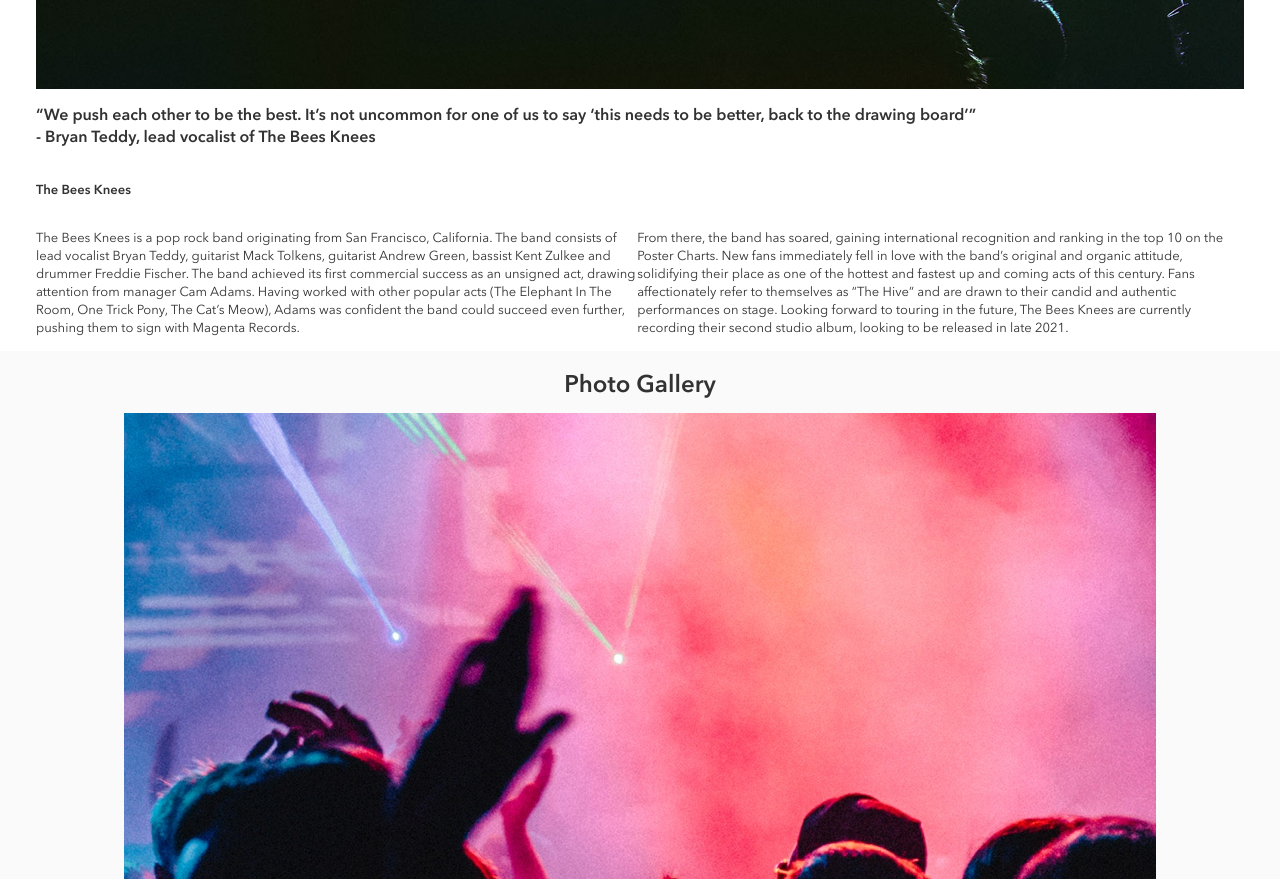
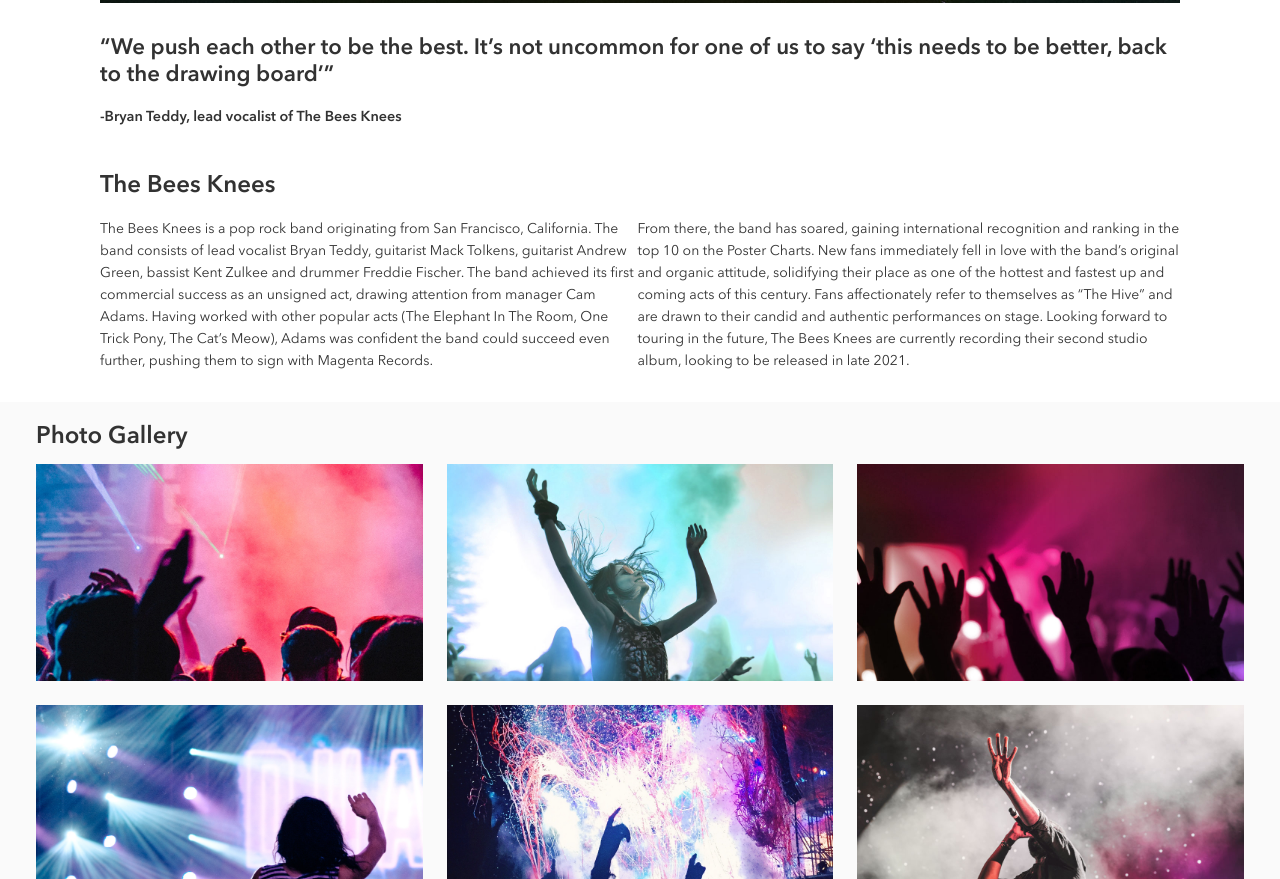
Before and after one commit to Arya-Chandran/Bandsite, a plain HTML site: page index.html in a window 1280 px wide. Shown: the part 1401-2280 px from the top of the page. Drawn offline with Linux system fonts and the light colour scheme.

Commit message:
done responsive part for gallery section

```diff
--- a/index.html
+++ b/index.html
@@ -1,5 +1,6 @@
 <!DOCTYPE html>
 <html lang="en">
+
 <head>
     <meta charset="UTF-8">
     <meta http-equiv="X-UA-Compatible" content="IE=edge">
@@ -7,6 +8,7 @@
     <link rel="stylesheet" href="./styles/bio.css">
     <title>Bandsite-BioPage</title>
 </head>
+
 <body>
     <header class="header">
         <div class="header__wrapper">
@@ -27,22 +29,17 @@
     </section>
 
 
-    <section class="band" >
+    <section class="band">
         <div class="band__wrapper">
             <h2 class="band__title">About the Musicians</h2>
-              <img
-                class="band__image"
-                src="./assets/images/band.jpg"
-                alt="Band image"
-              />
-              <h3 class="band__subtitle">
-                “We push each other to be the best. It’s not uncommon for one of us to
-                say ‘this needs to be better, back to the drawing board’” </br>
-                - Bryan Teddy, lead vocalist of The Bees Knees
-              </h3>
+            <img class="band__image" src="./assets/images/band.jpg" alt="Band image" />
+            <div class="band__subtitle">
+                <p class="band__subtitle--tag">“We push each other to be the best. It’s not uncommon for one of us to say ‘this needs to be better, back to the drawing board’”</p>
+                <p class="band__subtitle--singer"> -Bryan Teddy, lead vocalist of The Bees Knees</p>
+            </div>
 
-              <article class="band__body" >
-              <h4 >The Bees Knees</h4>
+            <article class="band__body">
+                <h4>The Bees Knees</h4>
                 <div class="band__body--content">
                     <p>
                         The Bees Knees is a pop rock band originating from San Francisco,
@@ -55,7 +52,12 @@
                         pushing them to sign with Magenta Records.
                     </p>
                     <p>
-                From there, the band has soared, gaining international recognition and ranking in the top 10 on the Poster Charts. New fans immediately fell in love with the band’s original and organic attitude, solidifying their place as one of the hottest and fastest up and coming acts of this century. Fans affectionately refer to themselves as “The Hive” and are drawn to their candid and authentic performances on stage. Looking forward to touring in the future, The Bees Knees are currently recording their second studio album, looking to be released in late 2021.
+                        From there, the band has soared, gaining international recognition and ranking in the top 10 on
+                        the Poster Charts. New fans immediately fell in love with the band’s original and organic
+                        attitude, solidifying their place as one of the hottest and fastest up and coming acts of this
+                        century. Fans affectionately refer to themselves as “The Hive” and are drawn to their candid and
+                        authentic performances on stage. Looking forward to touring in the future, The Bees Knees are
+                        currently recording their second studio album, looking to be released in late 2021.
                     </p>
                 </div>
             </article>
@@ -64,20 +66,17 @@
 
     <section class="gallery">
         <h2 class="gallery__title">Photo Gallery</h2>
-
-                <img src="./assets/images/Photo-gallery-1.jpg" alt="">
-                <img src="./assets/images/Photo-gallery-2.jpg" alt="">
-                <img src="./assets/images/Photo-gallery-3.jpg" alt="">
-
-            <img src="./assets/images/Photo-gallery-4.jpg" alt="">
-            <img src="./assets/images/Photo-gallery-5.jpg" alt="">
-            <img src="./assets/images/Photo-gallery-6.jpg" alt="">
-
-                <img src="./assets/images/Photo-gallery-7.jpg" alt="">
-                <img src="./assets/images/Photo-gallery-8.jpg" alt="">
-                <img src="./assets/images/Photo-gallery-9.jpg" alt="">
-
-
+        <div class="gallery__photos">
+          <img src="./assets/images/Photo-gallery-1.jpg" alt="" />
+          <img src="./assets/images/Photo-gallery-2.jpg" alt="" />
+          <img src="./assets/images/Photo-gallery-3.jpg" alt="" />
+          <img src="./assets/images/Photo-gallery-4.jpg" alt="" />
+          <img src="./assets/images/Photo-gallery-5.jpg" alt="" />
+          <img src="./assets/images/Photo-gallery-6.jpg" alt="" />
+          <img src="./assets/images/Photo-gallery-7.jpg" alt="" />
+          <img src="./assets/images/Photo-gallery-8.jpg" alt="" />
+          <img src="./assets/images/Photo-gallery-9.jpg" alt="" />
+        </div>
     </section>
 
     <footer class="footer">
@@ -86,11 +85,11 @@
                 <h2 class="footer__title">Get in Touch</h2>
                 <div class="footer__images">
                     <img class="footer__images--icon" src="./assets/icons/SVG/Icon-instagram.svg" alt="">
-                      <img class="footer__images--icon"src="./assets/icons/SVG/Icon-facebook.svg" alt="">
-                      <img class="footer__images--icon"src="./assets/icons/SVG/Icon-twitter.svg" alt="">
-
+                    <img class="footer__images--icon" src="./assets/icons/SVG/Icon-facebook.svg" alt="">
+                    <img class="footer__images--icon" src="./assets/icons/SVG/Icon-twitter.svg" alt="">
                 </div>
             </div>
+
             <div class="footer__cards">
                 <div class="footer__card">
                     <p class="footer__card--name">Cam Adams</br>
@@ -99,6 +98,7 @@
                         New York, NY 10012, USA</p>
                     <p class="footer__card--email">info@thebeesknees.com</p>
                 </div>
+
                 <div class="footer__card">
                     <p class="footer__card--name">Pearl Gregg</br>
                         Limitless Artist Group</p>
@@ -106,6 +106,7 @@
                         US / South America / Japan</p>
                     <p class="footer__card--email">pearl.gregg@limitlessag.com</p>
                 </div>
+
                 <div class="footer__card">
                     <p class="footer__card--name">Carson Whyte</br>
                         ARCH Entertainment</p>
@@ -114,10 +115,11 @@
                     <p class="footer__card--email">cwhyte@archentertainment.com</p>
                 </div>
             </div>
+
             <div class="footer__logo-image">
             </div>
             <p class="footer__copyright">Copyright The Bees Knees © 2021 All Rights Reserved</p>
+        </div>
     </footer>
-
 </body>
 </html>
--- a/styles/bio.scss
+++ b/styles/bio.scss
@@ -11,6 +11,10 @@
 
   @include tablet {
     @include relative-padding;
+  }
+
+  @include desktop {
+    padding: 0;
   }
 
   &__wrapper {
@@ -45,7 +49,7 @@
   @include tablet {
     width: 300px;
     height: 100%;
-    padding-left: 64px;
+    padding-left: 4rem;
   }
 
   @include desktop {
@@ -100,11 +104,11 @@
   position: relative;
 
   @include tablet {
-     height:500px;
+    height: 500px;
   }
 
   @include desktop {
-    height:600px;
+    height: 600px;
   }
 
   &__wrapper {
@@ -118,27 +122,17 @@
     &--text {
       margin: 0;
       color: $active-color;
-      font-size: 24px;
-      line-height: 32px;
+      font-size: 1.5rem;
+      line-height: 2rem;
       font-weight: 700;
 
       @include tablet {
-        font-size: 60px;
-        line-height: 68px;
+        font-size: 3.75rem;
+        line-height: 4.25rem;
       }
     }
   }
 }
-
-// @include tablet {
-//     padding-top: 1.25rem;
-//     padding-bottom: 1.25rem;
-//     height: 400px;
-//   }
-
-//   @include desktop {
-//     padding: 1.25rem 0;
-//   }
 
 .band {
   width: 100%;
@@ -152,23 +146,22 @@
   &__title {
     color: $primary-color;
     font-size: 1.5rem;
-    line-height: 1.375rem;
+    line-height: 2rem;
     font-weight: 700;
     padding-top: 1.5rem;
     padding-bottom: 1rem;
     margin: 0;
     @include tablet {
-      font-size: 2.15rem;
+      font-size: 2.25rem;
       line-height: 2.75rem;
-    }
-
-    @include desktop {
-      max-width: $max-content-width;
     }
   }
   &__image {
     max-width: 100%;
-    // object-fit: cover;
+    @include tablet {
+      //   height: 350px;
+      padding: 0 4rem;
+    }
   }
   &__subtitle {
     font-size: 0.9rem;
@@ -176,25 +169,50 @@
     font-weight: 600;
     padding-top: 1rem;
     margin: 0;
-    @include tablet {
-      font-size: 1rem;
-      line-height: 1.375rem;
+
+    &--tag {
+      margin: 0;
+      @include tablet {
+        font-size: 1.39rem;
+        line-height: 1.7rem;
+        padding: 1rem 4rem;
+      }
     }
+    &--singer {
+      margin: 0;
+      padding-top: .5rem;
+      @include tablet {
+        padding: 0 4rem;
+      }
 
-    @include desktop {
-      max-width: $max-content-width;
     }
   }
+
   &__body {
-    font-size: 0.8125rem;
+    font-size: 0.813rem;
     line-height: 1.125rem;
     font-weight: 400;
-    padding-top: 16px;
-    margin: 0;
+    color: $primary-color;
+    padding-bottom: .5rem;
+
+    @include tablet {
+      font-size: 0.875rem;
+      line-height: 1.375rem;
+      padding:1rem 4rem;
+    }
+    & h4 {
+      margin: 0;
+      padding-top: 2rem;
+      @include tablet {
+        font-size: 1.5rem;
+        line-height: 1.275rem;
+      }
+    }
 
     &--content {
       display: flex;
       flex-direction: column;
+      padding-top: .5rem;
       @include tablet {
         flex-direction: row;
         justify-content: space-between;
@@ -208,17 +226,15 @@
 
 .gallery {
   width: 100%;
+  background-color: $light-color;
   @include relative-padding;
-  @include flex-center;
+  padding-bottom: .5rem;
+  display: flex;
   flex-direction: column;
-  background-color: $light-color;
 
-  // &__wrapper {
-  //   width: 100%;
-  //   @include flex-center;
-  //   flex-direction: column;
-  // }
-
+  @include desktop {
+    padding: 0 5rem;
+  }
   &__title {
     color: $primary-color;
     font-size: 1.5rem;
@@ -229,25 +245,48 @@
     margin: 0;
     text-align: left;
   }
-  & img {
-    max-width: 100%;
-    object-fit: cover;
-    padding-bottom: 16px;
+
+  &__photos {
+    display: flex;
+    flex-wrap: wrap;
+
+    @include tablet {
+      margin-left: -1.5rem;
+    }
+
+    & img {
+      max-width: 100%;
+      object-fit: cover;
+      padding-bottom: 1rem;
+      margin: 0;
+
+      @include tablet {
+        width: 100px;
+        flex: 1 0 30%;
+        padding-left: 1.5rem;
+        padding-bottom: 1.5rem;
+      }
+    }
   }
 }
 
 .footer {
   width: 100%;
   @include relative-padding;
+  @include flex-center;
   background-color: $primary-color;
   position: relative;
+
+  @include desktop {
+    padding: 0 80px;
+  }
 
   &__wrapper {
     width: 100%;
     display: flex;
     flex-direction: column;
     color: $active-color;
-    padding-bottom: 16px;
+    padding-bottom: 1rem;
   }
   &__title-box {
     display: flex;
@@ -256,71 +295,58 @@
       flex-direction: row;
       justify-content: start;
     }
-    @include desktop {
-      max-width: $max-content-width;
-    }
   }
   &__title {
     font-size: 1.5rem;
     line-height: 2rem;
     font-weight: 700;
-    padding-top: 24px;
-    padding-bottom: 16px;
+    padding-top: 1.5rem;
+    padding-bottom: 1rem;
     margin: 0;
     @include tablet {
       font-size: 2.15rem;
       line-height: 2.75rem;
-      padding-right: 32px;
-    }
-
-    @include desktop {
-      max-width: $max-content-width;
+      padding-right: 2rem;
     }
   }
   &__images {
     display: flex;
     &--icon {
-      padding-right: 38px;
+      padding-right: 2.375rem;
     }
   }
 
   &__cards {
-    font-size: 13px;
-    line-height: 18px;
+    font-size: .8125rem;
+    line-height: 1.125rem;
     font-weight: 400;
-    padding-top: 16px;
+    padding-top: 1.5rem;
+    padding-bottom: 3rem;
     display: flex;
     flex-direction: column;
 
     @include tablet {
       flex-direction: row;
       font-size: 14.3px;
-      line-height: 20px;
-    }
-
-    @include desktop {
-      max-width: $max-content-width;
+      line-height: 1.25rem;
+      padding-bottom: 0;
     }
   }
   &__card {
     padding-top: 0;
-    padding-bottom: 16px;
+    padding-bottom: 1rem;
     margin: 0;
     @include tablet {
-      padding-right: 32px;
-    }
-
-    @include desktop {
-      max-width: $max-content-width;
+      padding-right: 2rem;
     }
 
     &--name {
       font-weight: 700;
-      padding-bottom: 16px;
+      padding-bottom: 1rem;
       margin: 0;
     }
     &--address {
-      padding-bottom: 16px;
+      padding-bottom: 1rem;
       margin: 0;
     }
     &--email {
@@ -336,7 +362,7 @@
     top: 0;
     right: 0;
     background-position: left bottom;
-    padding-bottom: 20px;
+    padding-bottom: 1.25rem;
 
     @include tablet {
       background-position: right top;
@@ -347,15 +373,17 @@
       display: flex;
       justify-content: center;
     }
-
-    @include desktop {
-      max-width: $max-content-width;
+  }
+  &__copyright {
+    padding-top: 2rem;
+    font-size: 11px;
+    line-height: 1.125rem;
+    font-weight: 400;
+    margin: 0;
+    @include tablet {
+      padding-top: 1.5rem;
+      font-size: 14px;
+      line-height: 1.25rem
     }
   }
-  &__copyright {
-    padding-top: 32px;
-    font-size: 11px;
-    line-height: 18px;
-    font-weight: 400;
-  }
 }
--- a/styles/partials/_mixins.scss
+++ b/styles/partials/_mixins.scss
@@ -1,4 +1,28 @@
 @use './variables' as *;
+
+@mixin flex-center {
+  display: flex;
+  justify-content: center;
+  align-items:center;
+}
+@mixin flex-left {
+  display: flex;
+  justify-content: center;
+  align-items: left;
+}
+
+@mixin relative-padding {
+  padding: $mobile-padding;
+
+  @include tablet {
+      padding: $tablet-padding;
+  }
+  @include desktop {
+    padding: $desktop-padding;
+  }
+}
+
+
 
 @mixin tablet {
   @media screen and (min-width: $tablet-breakpoint) {
@@ -11,30 +35,3 @@
     @content;
   }
 }
-
-@mixin flex-center {
-  display: flex;
-  justify-content: center;
-  align-items:center;
-}
-@mixin flex-left {
-  display: flex;
-  justify-content: center;
-  align-items: left;
-}
-
-@mixin flexed($direction: row) {
-  display: flex;
-  flex-direction: $direction;
-}
-
-@mixin relative-padding {
-  padding: $mobile-padding;
-
-  @include tablet {
-      padding: $tablet-padding;
-  }
-  @include desktop {
-    padding: $desktop-padding;
-  }
-}
```
Also changed, not shown: styles/bio.css. Lines whose indentation alone changed are shown as unchanged.
